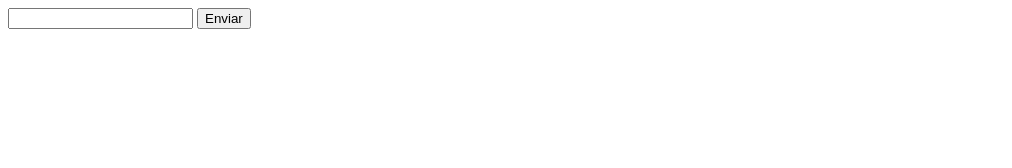
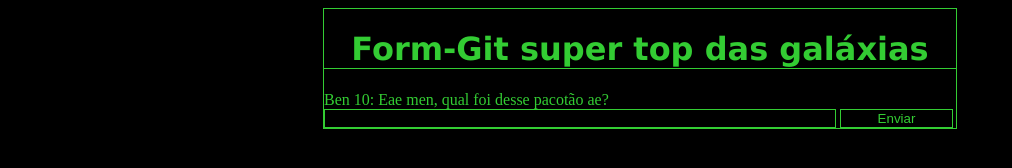
Before and after one commit to pedrodantas1/Form-Git, a plain HTML site: page index.html in a window 1280 px wide. Shown: the whole page, without its empty margins (0-1012 px from the left). Drawn offline with Linux system fonts and the light colour scheme.

Commit message:
feat: css hackerman super top

```diff
--- a/index.html
+++ b/index.html
@@ -5,14 +5,18 @@
     <meta http-equiv="X-UA-Compatible" content="IE=edge">
     <meta name="viewport" content="width=device-width, initial-scale=1.0">
     <title>Form-Git super top</title>
+    <link rel="stylesheet" href="main.css">
 </head>
 <body>
-    <div id="messages">
-
+    <div class="container">
+        <h1 class="title">Form-Git super top das galáxias</h1>
+        <div id="messages">
+            <div class="">Ben 10: Eae men, qual foi desse pacotão ae?</div>
+        </div>
+        <form action="">
+            <input type="text" id="message">
+            <button type="submit">Enviar</button>
+        </form>
     </div>
-    <form action="">
-        <input type="text" id="message">
-        <button type="submit">Enviar</button>
-    </form>
 </body>
 </html>
--- a/main.css
+++ b/main.css
@@ -0,0 +1,30 @@
+body {
+    background-color: black;
+    color: #3c3;
+}
+
+.title {
+    text-align: center;
+    font-family:'Lucida Sans';
+    border-bottom: 1px solid #3c3;
+}
+
+input {
+    background-color: black;
+    border: 1px solid #3c3;
+    color: #3c3;
+    width: 80%;
+}
+
+button {
+    background-color: black;
+    border: 1px solid #3c3;
+    color: #3c3;
+    width: 18%;
+}
+
+.container {
+    margin: 0 auto;
+    width: 50%;
+    border: 1px solid #3c3;
+}
```
